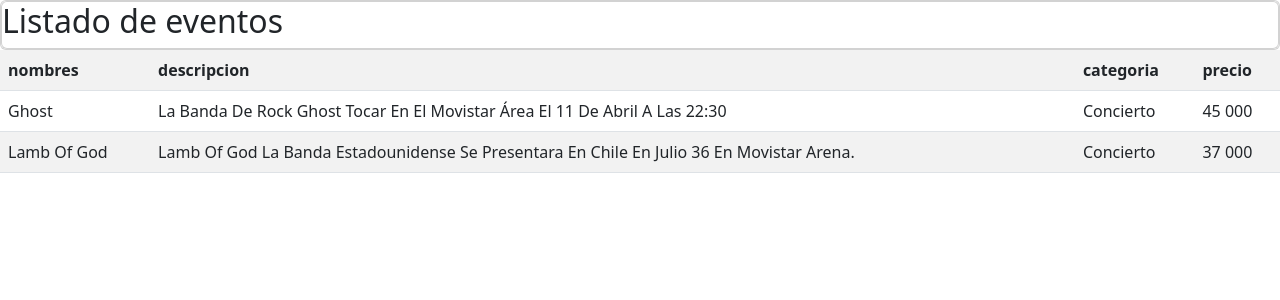
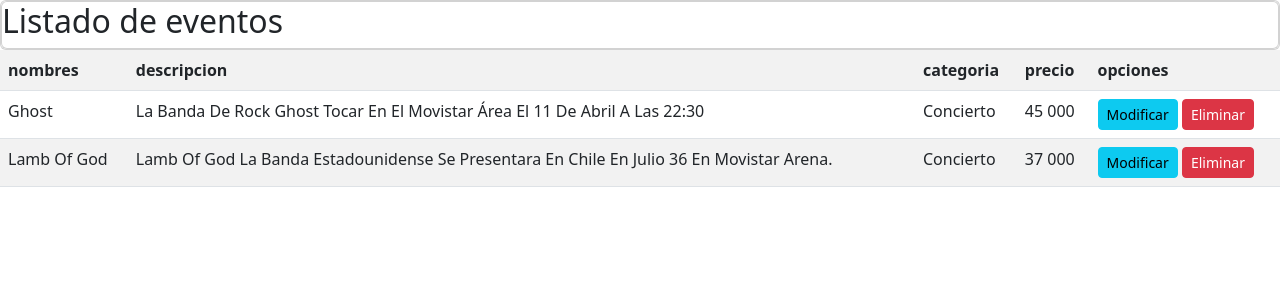
Before and after one commit to MoisesFigueroaDeveloper/OnLineTickets-2.0, a Django app: page /listar-eventos/ in a window 1280 px wide. Shown: the top 300 px of the page. Run offline with Django 4.2, Linux system fonts and the light colour scheme; data comes from the database, SQL or seed files in the repository; some libraries are stand-ins or nearby versions.

Commit message:
crud listo

```diff
--- a/app/templates/app/eventos/listar.html
+++ b/app/templates/app/eventos/listar.html
@@ -14,6 +14,7 @@
             <th>descripcion</th>
             <th>categoria</th>
             <th>precio</th>
+            <th>opciones</th>
         </tr>
 
         {% for p in eventos%}
@@ -23,6 +24,10 @@
             <td>{{ p.descripcion | title }}</td>
             <td>{{ p.categoria | title }}</td>
             <td>{{ p.precio | intcomma }}</td>
+            <td>
+                <a href="{% url 'modificar_eventos' p.id %}" class="btn btn-info btn-sm">Modificar</a>
+                <a href="{% url 'eliminar_eventos' p.id %}" class="btn btn-danger btn-sm">Eliminar</a>
+            </td>
         </tr>
         {% endfor %}
     </table>
--- a/app/urls.py
+++ b/app/urls.py
@@ -1,5 +1,5 @@
 from django.urls import path
-from .views import contactanos, home, soporte, quienessomos, registro, iniciosesion, agregar_eventos, listar_eventos
+from .views import contactanos, home, soporte, quienessomos, registro, iniciosesion, agregar_eventos, listar_eventos, modificar_eventos, eliminar_eventos
 
 urlpatterns = [
     path('', home, name="home"),
@@ -10,4 +10,6 @@ urlpatterns = [
     path('iniciosesion/', iniciosesion, name="iniciosesion"),
     path('agregar-eventos/', agregar_eventos, name="agregar_eventos"),
     path('listar-eventos/', listar_eventos, name="listar_eventos"),
+    path('modificar-eventos/<int:id>/', modificar_eventos, name="modificar_eventos"),
+    path('eliminar-eventos/<int:id>/', eliminar_eventos, name="eliminar_eventos"),
 ]
--- a/app/views.py
+++ b/app/views.py
@@ -1,4 +1,4 @@
-from django.shortcuts import render
+from django.shortcuts import render, redirect, get_object_or_404
 from .models import Eventos
 from .forms import ContactanosForm, EventosForm
 # Create your views here.
@@ -62,3 +62,24 @@ def listar_eventos(request):
     }
 
     return render(request, 'app/eventos/listar.html', data)
+
+def modificar_eventos(request, id):
+    eventos = get_object_or_404(Eventos, id= id)
+
+    data = {
+        'form': EventosForm(instance=eventos)
+    }
+
+    if request.method == 'POST':
+        formulario = EventosForm(data=request.POST, instance=eventos, files=request.FILES)
+        if formulario.is_valid():
+            formulario.save()
+            return redirect(to="listar_eventos")
+        data["form"] = formulario
+
+    return render(request, 'app/eventos/modificar.html', data)
+
+def eliminar_eventos(request, id):
+    eventos = get_object_or_404(Eventos, id=id)
+    eventos.delete()
+    return redirect(to="listar_eventos")
```
Also changed, not shown: app/templates/app/eventos/modificar.html (+25 -0 lines).
